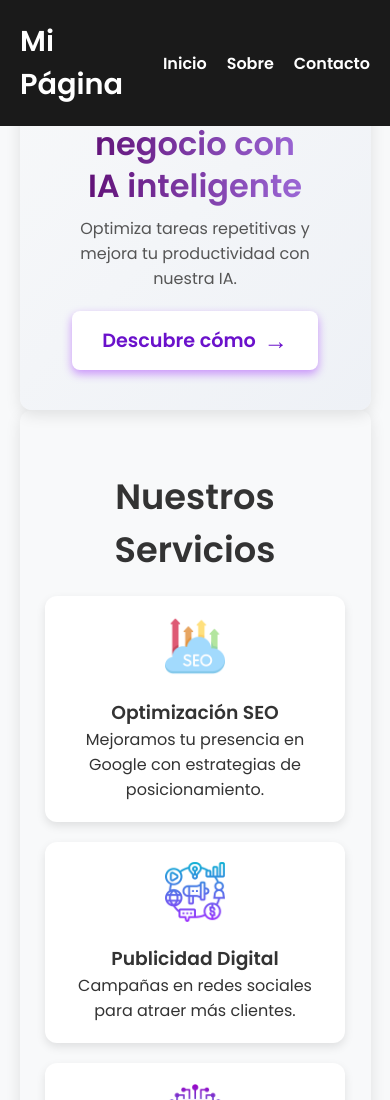
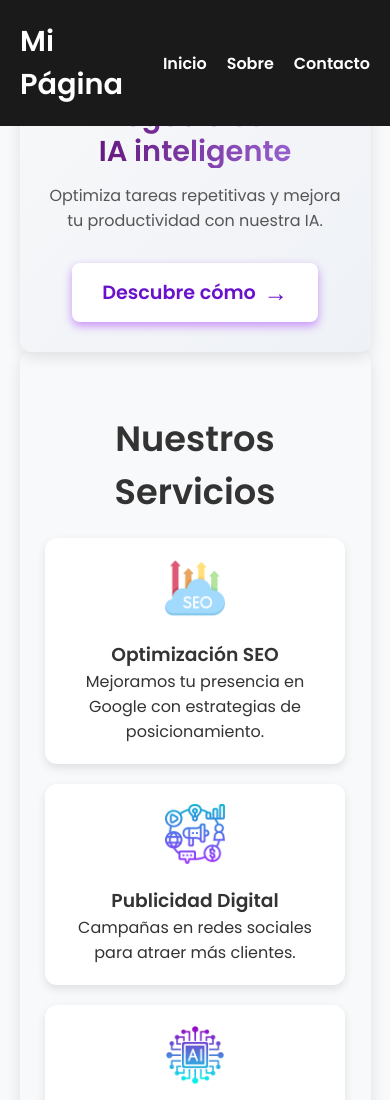
Before and after one commit to Postlyai/Postly, a plain HTML site: page index.html in a window 390 px wide. Shown: the top 1100 px of the page. Drawn offline with Linux system fonts and the light colour scheme.

Commit message:
Descripción breve del cambio

```diff
--- a/styles.css
+++ b/styles.css
@@ -205,31 +205,31 @@ footer {
 /* Ajustes específicos para móviles */
 @media (max-width: 768px) {
     #hero {
-        padding: 40px 20px; /* Reducir padding para mejorar el espacio */
-        height: auto; /* Ajustar la altura automáticamente */
+        padding: 30px 15px; /* Reducimos aún más el padding */
+        height: auto; /* Que la altura se adapte al contenido */
     }
 
     .hero-container {
-        max-width: 90%; /* Reducir el ancho del contenedor */
-        text-align: center;
+        max-width: 95%;
     }
 
     .hero-container h1 {
-        font-size: 2rem; /* Reducir tamaño de fuente en móvil */
-        line-height: 1.3;
-        word-wrap: break-word; /* Evita que las palabras largas se corten */
+        font-size: 1.8rem; /* Reducir más el tamaño del título */
+        line-height: 1.2;
+        margin-bottom: 10px; /* Reducir el espacio inferior */
     }
 
     .hero-container p {
         font-size: 1rem;
-        margin-top: 10px;
+        margin-bottom: 10px; /* Reducimos espacio antes del botón */
     }
 
     .cta-button {
         font-size: 1rem;
-        padding: 12px 24px;
+        padding: 10px 20px;
     }
 }
+
 
 
 /* Animación de Aparición */
```
